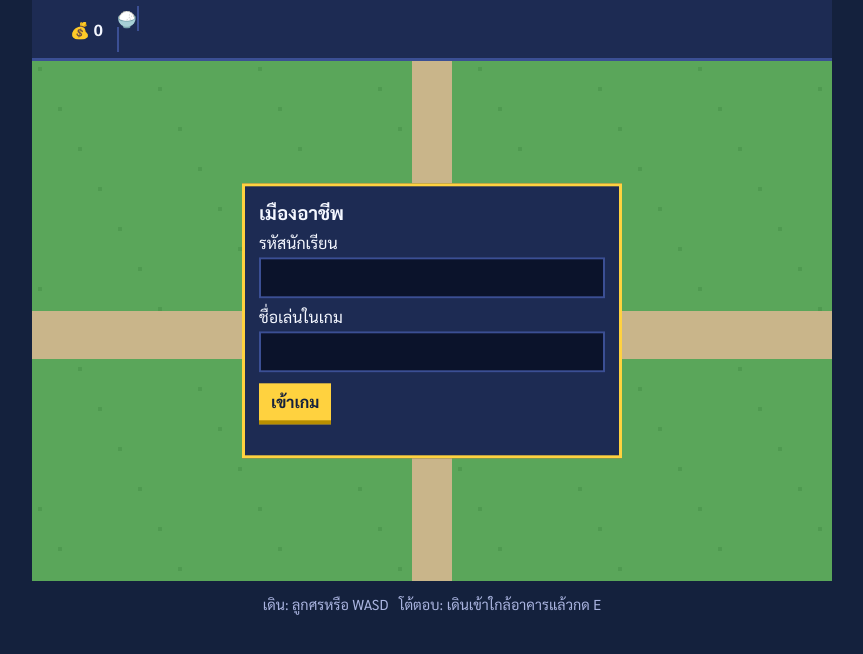
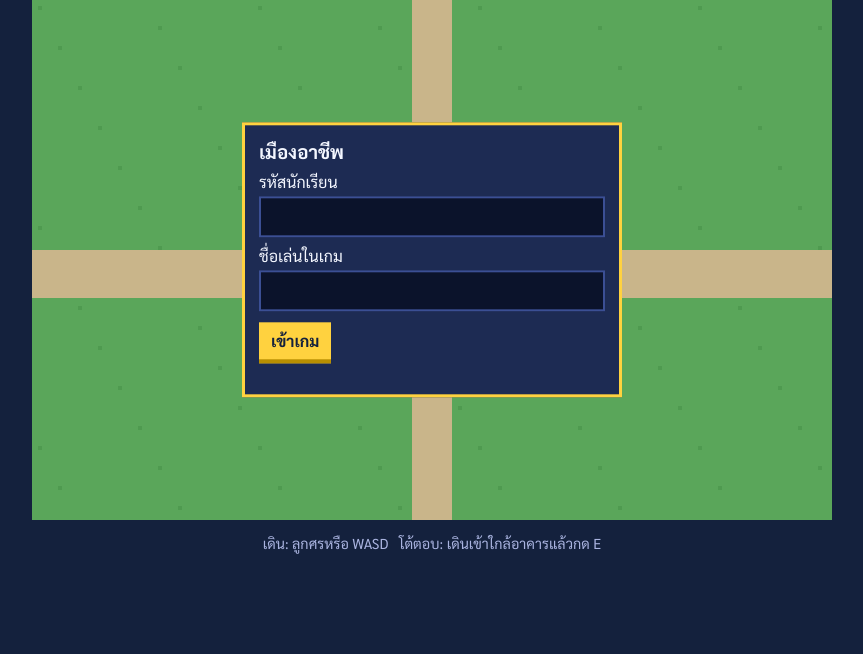
Before and after one commit to pipi110992/JOB-QUEST, a website: page public/index.html in a window 1280 px wide. Shown: the whole page, without its empty margins (208-1071 px from the left). Drawn offline with nearby package versions, Linux system fonts and the light colour scheme; no server answers.

Commit message:
Add files via upload

```diff
--- a/public/index.html
+++ b/public/index.html
@@ -10,7 +10,8 @@
 *{box-sizing:border-box}
 body{margin:0;background:var(--ink);color:var(--text);font-family:"Sarabun",system-ui,sans-serif;display:flex;flex-direction:column;align-items:center;min-height:100vh}
 #hud{width:100%;max-width:800px;display:flex;gap:14px;flex-wrap:wrap;align-items:center;padding:8px 10px;background:var(--panel);border-bottom:3px solid var(--line);font-weight:700}
-#hud .bar{width:110px;height:12px;background:#0b132b;border:2px solid var(--line)}
+#hud[hidden]{display:none}
+#hud .bar{display:inline-block;vertical-align:middle;width:110px;height:12px;background:#0b132b;border:2px solid var(--line)}
 #hud .bar i{display:block;height:100%;background:var(--lime);width:100%}
 #wrap{position:relative;width:100%;max-width:800px}
 canvas{width:100%;height:auto;display:block;image-rendering:pixelated;background:#5aa65a;touch-action:none}
```
